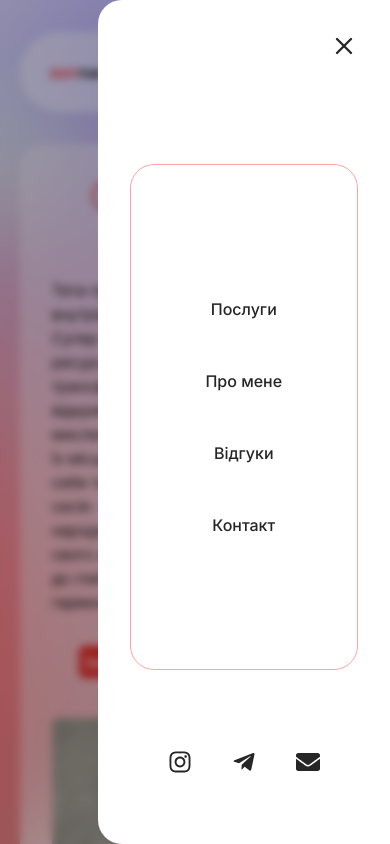
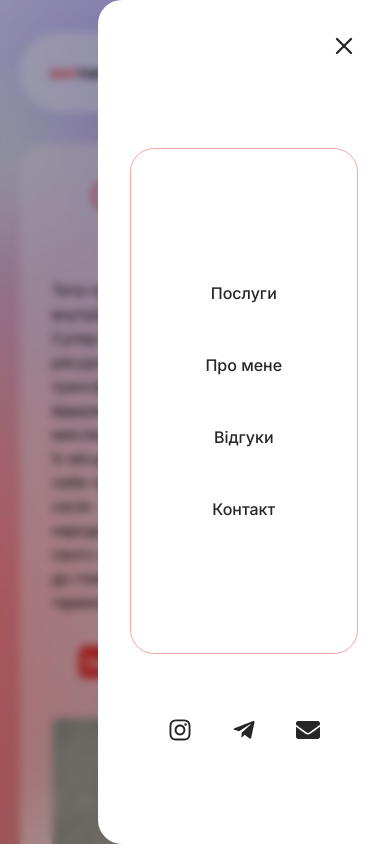
Before and after one commit to DanyaHumeniuk/landing-page, a React (Vite) app: page / in a window 390 px wide. Both pictures are taken after a click on the button 332 px from the left and 72 px from the top of the page. Shown: the top 844 px of the page. Built offline with nearby package versions, Linux system fonts and the light colour scheme.

Commit message:
mobile drawer adjustments

```diff
--- a/src/components/Navbar.jsx
+++ b/src/components/Navbar.jsx
@@ -118,7 +118,7 @@ const Navbar = () => {
                                 max-w-[90vw] sm:max-w-[80vw]
                                 w-full
                                 min-h-[60vh]
-                                rounded-3xl items-center justify-center py-20 mt-20 mx-auto">
+                                rounded-3xl items-center justify-center py-20 mt-16 mx-auto">
                                 <a onClick={() => scrollToSection("services")} className="block text-center no-underline font-medium relative transition-colors duration-300 ease-in-out group cursor-pointer sm:text-base my-6">Послуги
                                     <span className="absolute left-1/2 bottom-0 h-[2px] w-0 bg-red-600 transition-all duration-300 ease-in-out group-hover:w-full group-hover:left-0"></span>
                                 </a>
@@ -133,7 +133,7 @@ const Navbar = () => {
                                 </a>
                             </div>
 
-                            <div className="flex gap-10 text-neutral-800 hover mt-14">
+                            <div className="flex gap-10 text-neutral-800 hover mt-10">
                                 <a  href="https://www.instagram.com/olgavityuk23?igsh=MW02eTNkcWQwb2hmaQ=="><FaInstagram size={24} className="hover:text-red-600"/></a>
                                 <a href="https://t.me/+vFjv-P6-CtcxMjky"><FaTelegramPlane size={24} className="hover:text-red-600"/></a>
                                 <a href="mailto:olgavityuk55@gmail.com"><FaEnvelope size={24} className="hover:text-red-600"/></a>
```
